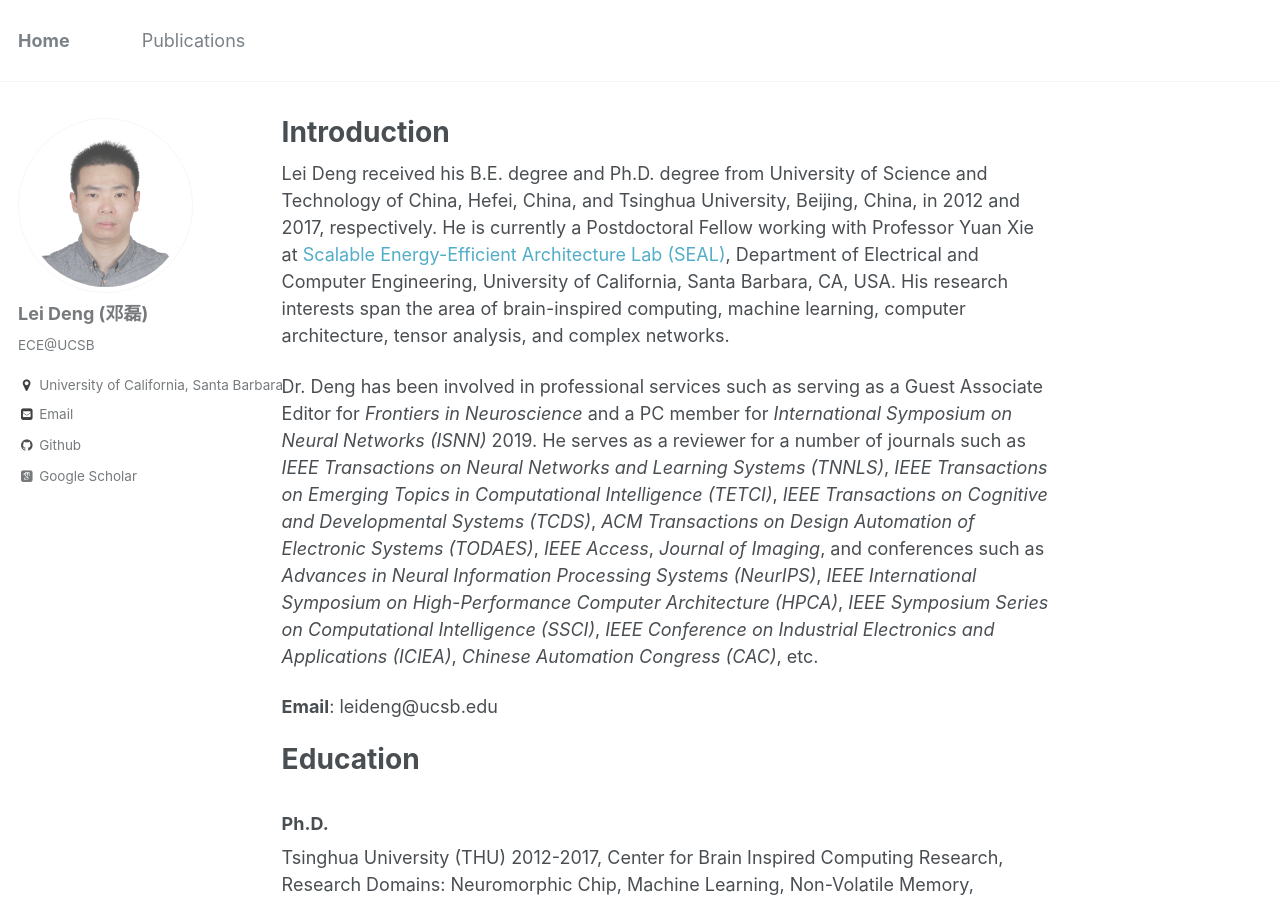
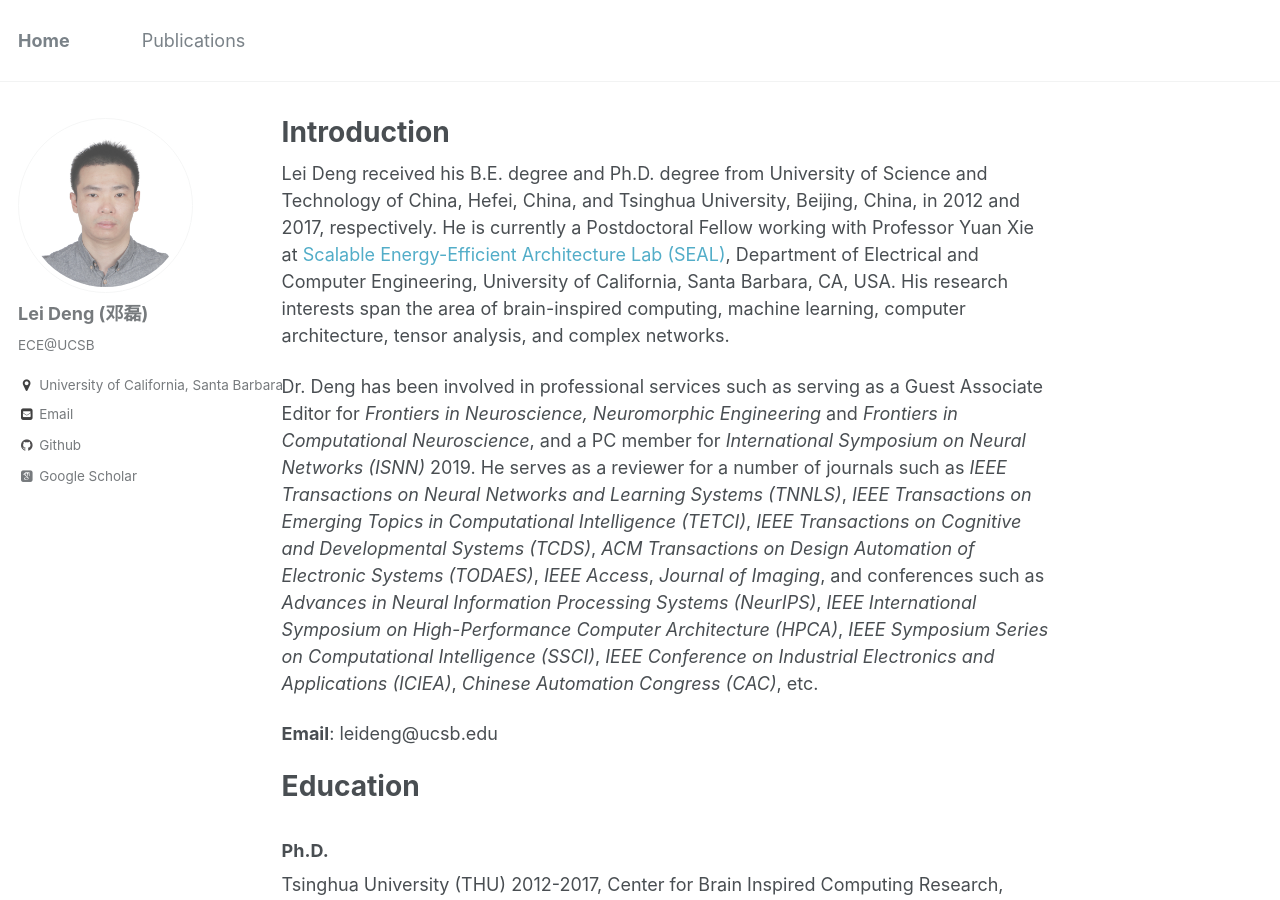
Before and after one commit to dllfei/dllfei.github.io, a Jekyll site: the page built from _pages/about.md, in a window 1280 px wide and 900 px high. Built offline with Jekyll 4.4.1, drawn with Linux system fonts in a browser that asks for light colours; some web fonts are replaced.

Commit message:
Update about.md

```diff
--- a/_pages/about.md
+++ b/_pages/about.md
@@ -10,7 +10,7 @@ redirect_from:
 
 Lei Deng received his B.E. degree and Ph.D. degree from University of Science and Technology of China, Hefei, China, and Tsinghua University, Beijing, China, in 2012 and 2017, respectively. He is currently a Postdoctoral Fellow working with Professor Yuan Xie at [Scalable Energy-Efficient Architecture Lab (SEAL)](https://seal.ece.ucsb.edu/), Department of Electrical and Computer Engineering, University of California, Santa Barbara, CA, USA. His research interests span the area of brain-inspired computing, machine learning, computer architecture, tensor analysis, and complex networks.
 
-Dr. Deng has been involved in professional services such as serving as a Guest Associate Editor for *Frontiers in Neuroscience* and a PC member for *International Symposium on Neural Networks (ISNN)* 2019. He serves as a reviewer for a number of journals such as *IEEE Transactions on Neural Networks and Learning Systems (TNNLS)*, *IEEE Transactions on Emerging Topics in Computational Intelligence (TETCI)*, *IEEE Transactions on Cognitive and Developmental Systems (TCDS)*, *ACM Transactions on Design Automation of Electronic Systems (TODAES)*, *IEEE Access*, *Journal of Imaging*, and conferences such as *Advances in Neural Information Processing Systems (NeurIPS)*, *IEEE International Symposium on High-Performance Computer Architecture (HPCA)*, *IEEE Symposium Series on Computational Intelligence (SSCI)*, *IEEE Conference on Industrial Electronics and Applications (ICIEA)*, *Chinese Automation Congress (CAC)*, etc.
+Dr. Deng has been involved in professional services such as serving as a Guest Associate Editor for *Frontiers in Neuroscience, Neuromorphic Engineering* and *Frontiers in Computational Neuroscience*, and a PC member for *International Symposium on Neural Networks (ISNN)* 2019. He serves as a reviewer for a number of journals such as *IEEE Transactions on Neural Networks and Learning Systems (TNNLS)*, *IEEE Transactions on Emerging Topics in Computational Intelligence (TETCI)*, *IEEE Transactions on Cognitive and Developmental Systems (TCDS)*, *ACM Transactions on Design Automation of Electronic Systems (TODAES)*, *IEEE Access*, *Journal of Imaging*, and conferences such as *Advances in Neural Information Processing Systems (NeurIPS)*, *IEEE International Symposium on High-Performance Computer Architecture (HPCA)*, *IEEE Symposium Series on Computational Intelligence (SSCI)*, *IEEE Conference on Industrial Electronics and Applications (ICIEA)*, *Chinese Automation Congress (CAC)*, etc.
 
 **Email**: leideng@ucsb.edu
 
```
